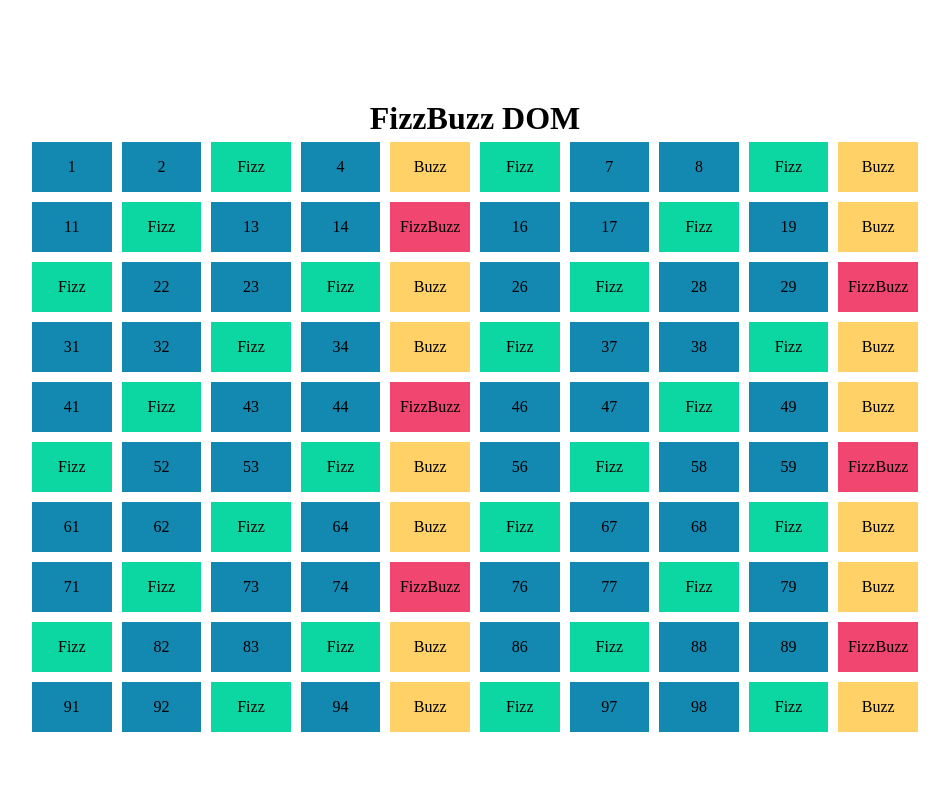
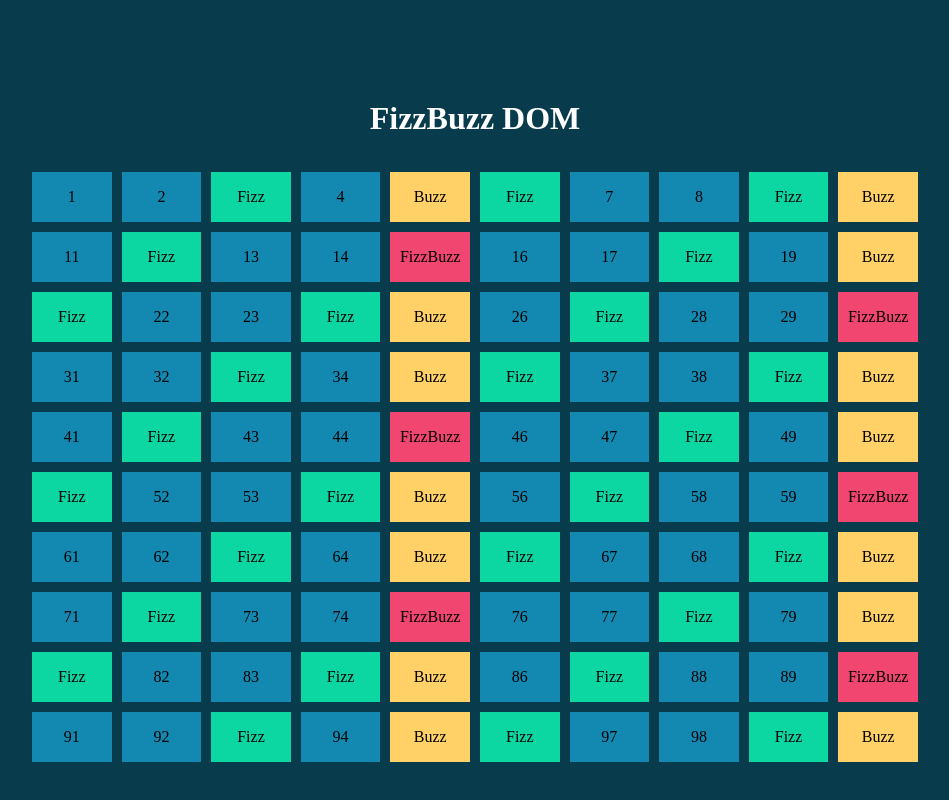
Before and after one commit to AriannaRuggirello/js-fizzbuzz, a plain HTML site: page index.html in a window 1280 px wide. Shown: the whole page, without its empty margins (165-1114 px from the left). Drawn offline with Linux system fonts and the light colour scheme.

Commit message:
layout style update

```diff
--- a/css/style.css
+++ b/css/style.css
@@ -4,15 +4,20 @@
     box-sizing: border-box;
 }
 
-/* body{
+body{
     background-color: #083b4c;
-} */
+}
 
 main{
     width: 70%;
     margin: 100px auto;
     text-align: center;
 }
+ h1{
+    font-weight: bold;
+    color: white;
+    margin-bottom: 30px;
+ }
 
 #content{
     display: flex;
--- a/js/main.js
+++ b/js/main.js
@@ -46,7 +46,7 @@ for(let i = 1; i <= 100; i++){
       output = i;
         // console.log(i);
     }
-
+//   stampare il messaggio al posto del numero
     square.innerHTML= output;
 
 }
```
